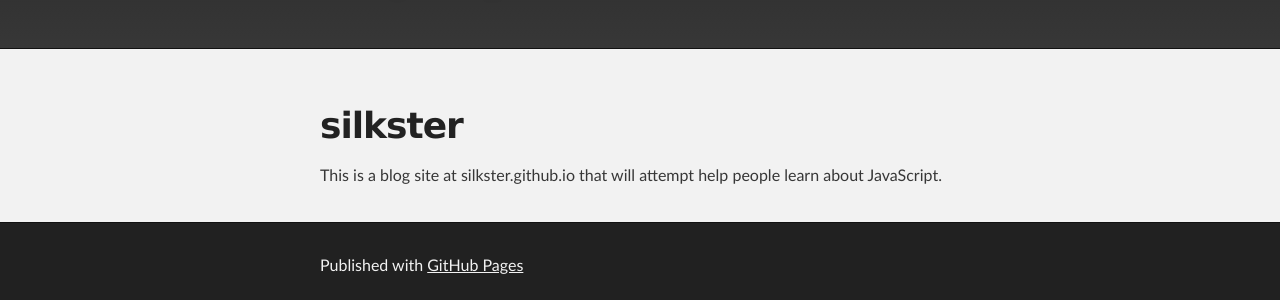
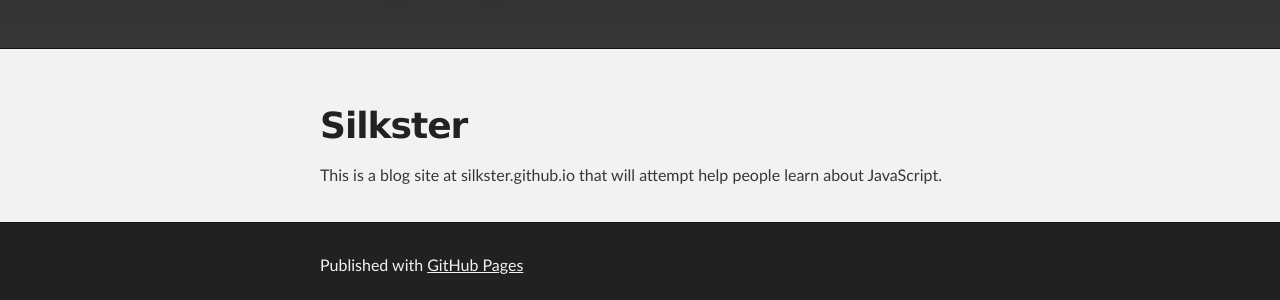
Before and after one commit to silkster/silkster.github.io, a Jekyll site: the page built from index.html, in a window 1280 px wide. Shown: the part 197-497 px from the top of the page. Built offline with Jekyll 4.4.1, drawn with Linux system fonts in a browser that asks for light colours.

Commit message:
remove lowercase (downcase) command for title

```diff
--- a/index.html
+++ b/index.html
@@ -3,7 +3,7 @@ layout: default
 title: Silkster
 ---
 
-    <h1>{{ page.title | downcase }}</h1>
+    <h1>{{ page.title }}</h1>
     <p>
       This is a blog site at silkster.github.io that
       will attempt help people learn about JavaScript.
```
Also changed, not shown: 1 other file.
